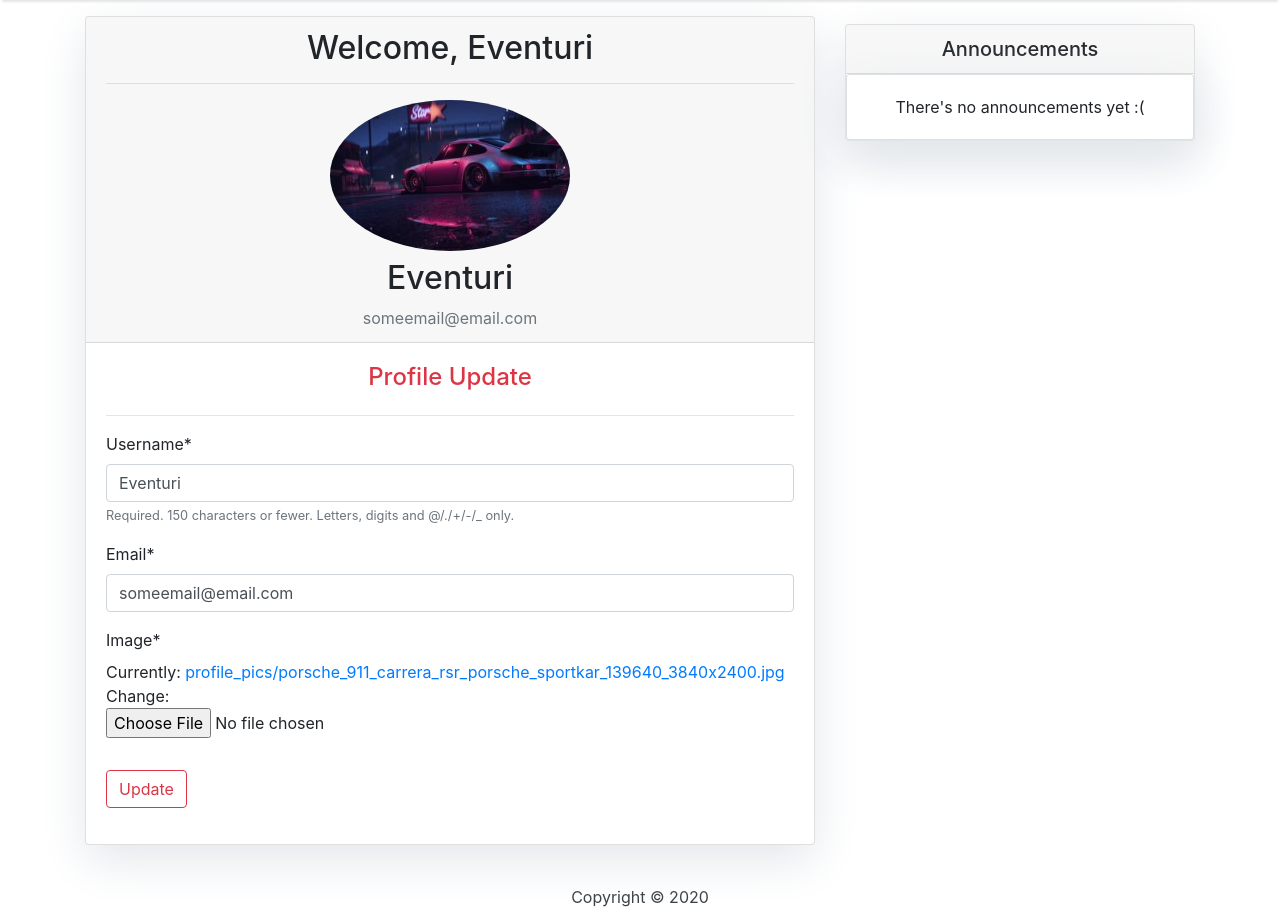
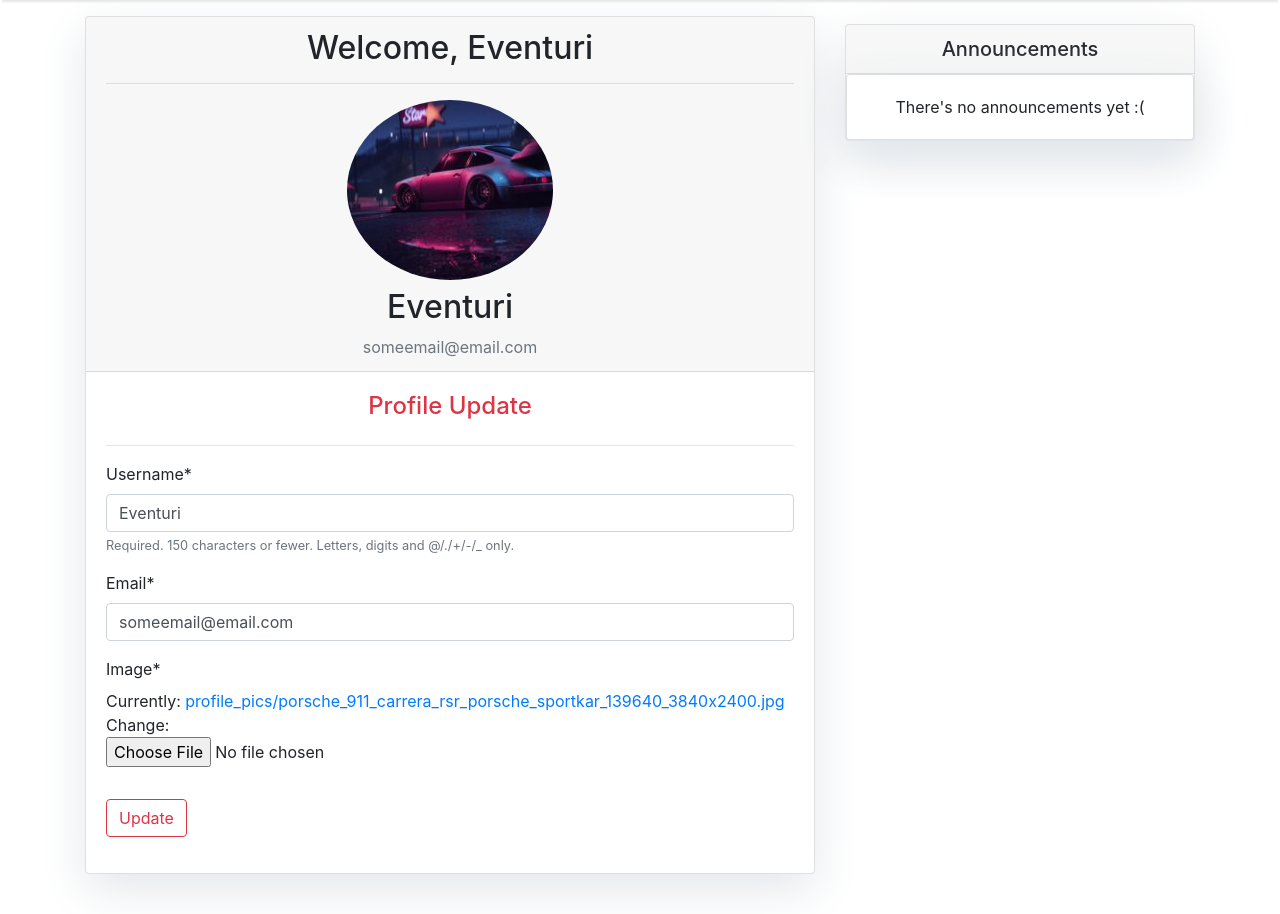
Before and after one commit to caym4n7/My-Django-Blog, a Django app: page /profile/ in a window 1280 px wide. Shown: the part 56-970 px from the top of the page. Run offline with Django 3.2, Linux system fonts and the light colour scheme; a user stored in the database is signed in; data comes from the database, SQL or seed files in the repository; some libraries are stand-ins or nearby versions.

Commit message:
fix profile pics

```diff
--- a/templates/post_detail.html
+++ b/templates/post_detail.html
@@ -13,7 +13,7 @@
         </div>
         {% endif %}
         <h2 class="card-title">{% block title %} {{ post.title }} {% endblock title %}</h2>
-        <p class=" text-muted h6"><img class="rounded-circle article-img mr-2" src="{{ post.author.profile.image.url }}" style="width: 4%;"> Author: {{ post.author }} | Posted on: {{ post.created_on|date:"F d, Y" }} | Category: <a class="category-link text-muted h6" href="{% url 'post_by_category' post.category.slug %}">{{ post.category.name }}</a></p>
+        <p class=" text-muted h6"><img class="rounded-circle article-img mr-2" src="{{ post.author.profile.image.url }}" style="width: 5%; height: 30px;"> Author: {{ post.author }} | Posted on: {{ post.created_on|date:"F d, Y" }} | Category: <a class="category-link text-muted h6" href="{% url 'post_by_category' post.category.slug %}">{{ post.category.name }}</a></p>
         <hr>
         {% if post.post_image %}
           <img class="post-image" src="{{ post.post_image.url }}">
--- a/templates/profile.html
+++ b/templates/profile.html
@@ -13,7 +13,7 @@
                 <div class="card-header text-center">
                     <h2 class="card-title">Welcome, {{ user.username }}</h2>
                     <hr>
-                    <img src="{{ user.profile.image.url }}" alt="" class="rounded-circle account-img mb-2" style="width: 35%; height: auto; vertical-align: middle;">
+                    <img src="{{ user.profile.image.url }}" alt="" class="rounded-circle account-img mb-2" style="width: 30%; height: 180px; object-fit: cover;">
                     <h2 class="card-text">{{ user.username }}</h2>
                     <p class="card-text text-muted">{{ user.email }}</p>
                 </div>
```
